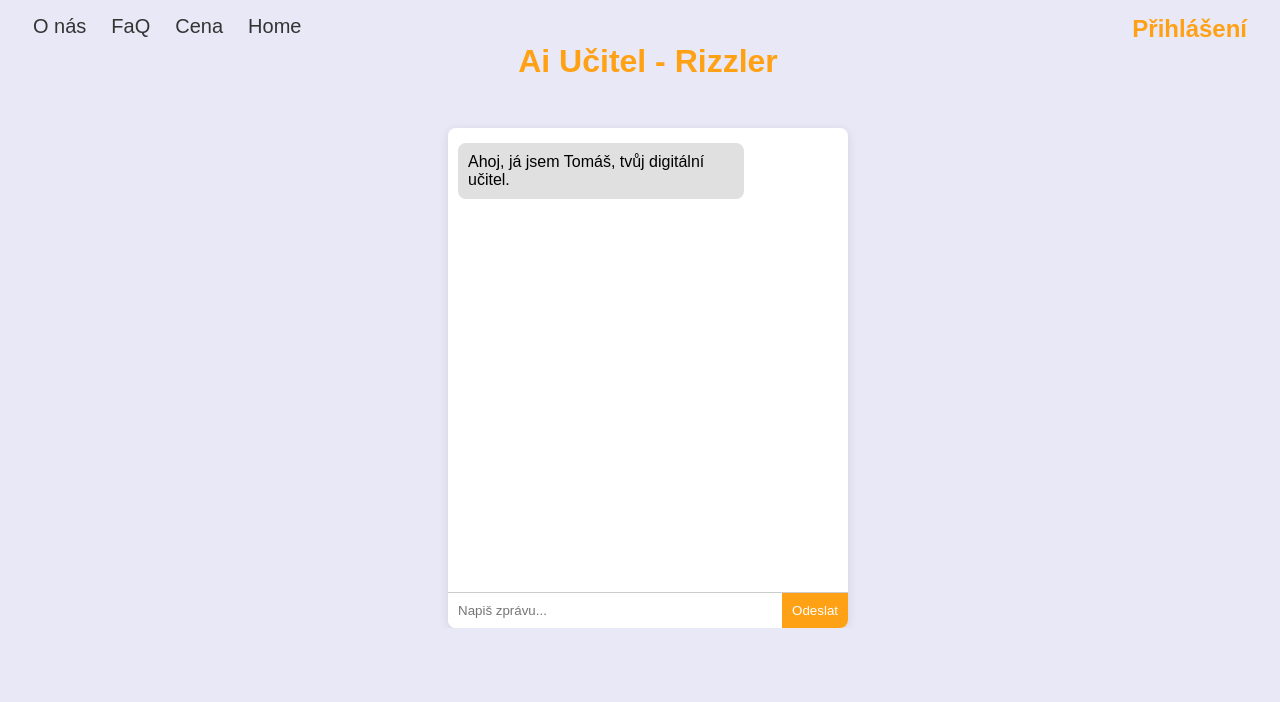
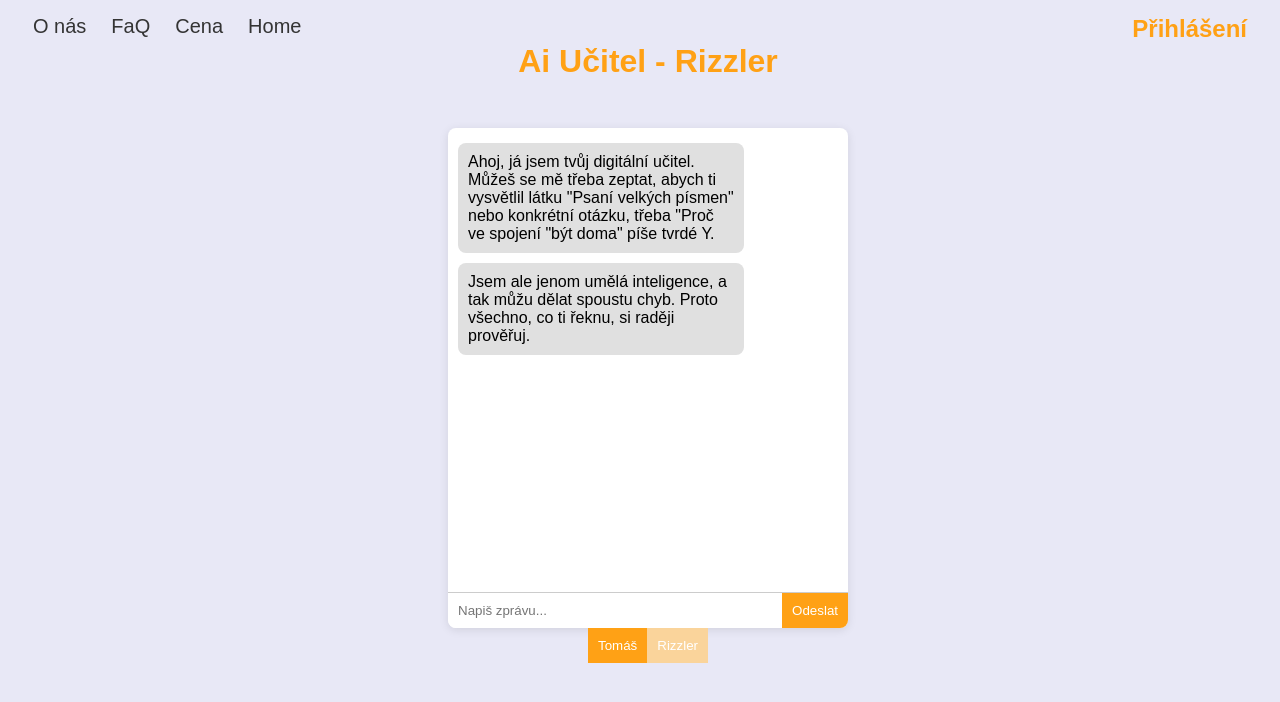
Before and after one commit to ondraxddd/CeskyBezBolestiFrontEnd, a Next.js app: page /aiucitel in a window 1280 px wide. Shown: the top 702 px of the page. Built offline with nearby package versions, Linux system fonts and the light colour scheme; no server answers.

Commit message:
Implemented ai ucitel button switcher

```diff
--- a/app/aiucitel/page.tsx
+++ b/app/aiucitel/page.tsx
@@ -5,13 +5,22 @@ import { Urls } from "../Contexts/UrlsExport";
 
 export default function AiUcitel() {
 
-    async function callTomasAiApi(userQuestion:string){
+    const selectedModelStyle = {backgroundColor:"#FFA115"}
+    const notSelectedModelStyle = {backgroundColor:"#fad49b"}
+
+    const[firstModelButtonStyle, setFirstModelButtonStyle] = useState(selectedModelStyle)
+    const[secondModelButtonStyle, setSecondModelButtonStyle] = useState(notSelectedModelStyle)
+    const[idModelSelected, setIdModelSelected] = useState<number>(0)
+    const[hasChatStarted, setHasChatStarted] = useState<boolean>(false)
+
+    async function callAiApi(userQuestion: string) {
 
         const requestData = {
             questionPrompt: userQuestion
         }
 
-        const res = await fetch(Urls.server + Urls.askRizzler, {
+        const aiEndpointUrl = idModelSelected == 0 ? Urls.askTomas : Urls.askRizzler
+        const res = await fetch(Urls.server + aiEndpointUrl, {
             method: 'POST',
             headers: {
                 'Content-Type': 'application/json',
@@ -20,13 +29,12 @@ export default function AiUcitel() {
             body: JSON.stringify(requestData),
         })
 
-        if(!res.ok){
+        if (!res.ok) {
             alert("Nastala chyba při kontaktování serveru, zkuste to prosím znovu později.")
         }
 
         const receivedMessage = await res.json()
-        console.log("Result: ")
-        console.log(receivedMessage)
+        setHasChatStarted(true)
         addReceivedMessage(receivedMessage)
 
     }
@@ -35,12 +43,12 @@ export default function AiUcitel() {
 
         const input = document.querySelector('input');
         const chatBox = document.querySelector('.chat-box');
-        if(input == null || chatBox == null) {
+        if (input == null || chatBox == null) {
             alert("Nastala chyba. Zkuste to znovu později.")
             return
         }
 
-        callTomasAiApi(input.value)
+        callAiApi(input.value)
 
         if (input.value.trim() !== '') {
             const userMessage = document.createElement('div');
@@ -53,10 +61,10 @@ export default function AiUcitel() {
         }
     }
 
-    function addReceivedMessage(text:string) {
+    function addReceivedMessage(text: string) {
 
         const chatBox = document.querySelector('.chat-box');
-        if(chatBox == null) {
+        if (chatBox == null) {
             alert("Nastala chyba. Zkuste to znovu později.")
             return
         }
@@ -68,18 +76,49 @@ export default function AiUcitel() {
         chatBox.scrollTop = chatBox.scrollHeight;
     }
 
+    function setTomasAsModel(){
+        if(hasChatStarted){
+            alert("Po začátku konverzace nelze změnit učitele!")
+            return
+        }
+
+        setFirstModelButtonStyle(selectedModelStyle)
+        setSecondModelButtonStyle(notSelectedModelStyle)
+        setIdModelSelected(0)
+    }
+
+    function setRizzlerAsModel(){
+        if(hasChatStarted){
+            alert("Po začátku konverzace nelze změnit učitele!")
+            return
+        }
+
+        setFirstModelButtonStyle(notSelectedModelStyle)
+        setSecondModelButtonStyle(selectedModelStyle)
+        setIdModelSelected(1)
+    }
+
     return (
         <div id="aiChatPage">
+
             <h1 id="aiTeacherName">Ai Učitel - Rizzler</h1>
+
             <div className="chat-container">
                 <div className="chat-box">
-                    <div className="message received">Ahoj, já jsem Tomáš, tvůj digitální učitel.</div>
+                    <div className="message received">Ahoj, já jsem tvůj digitální učitel. Můžeš se mě třeba zeptat, abych ti vysvětlil látku "Psaní velkých písmen" nebo konkrétní otázku, třeba "Proč ve spojení "být doma" píše tvrdé Y.</div>
+                    <div className="message received">Jsem ale jenom umělá inteligence, a tak můžu dělat spoustu chyb. Proto všechno, co ti řeknu, si raději prověřuj.</div>
                 </div>
                 <div className="input-box">
-                    <input type="text" placeholder="Napiš zprávu..."/>
-                    <button onClick={()=>sendMessage()}>Odeslat</button>
+                    <input type="text" placeholder="Napiš zprávu..." />
+                    <button onClick={() => sendMessage()}>Odeslat</button>
                 </div>
             </div>
+
+            <div className="modelSwitch">
+                <button onClick={()=>setTomasAsModel()} style={firstModelButtonStyle}>Tomáš</button>
+                <button onClick={()=>setRizzlerAsModel()} style={secondModelButtonStyle}>Rizzler</button>
+            </div>
+
         </div>
     )
 }
```
Lines whose indentation alone changed are shown as unchanged.
